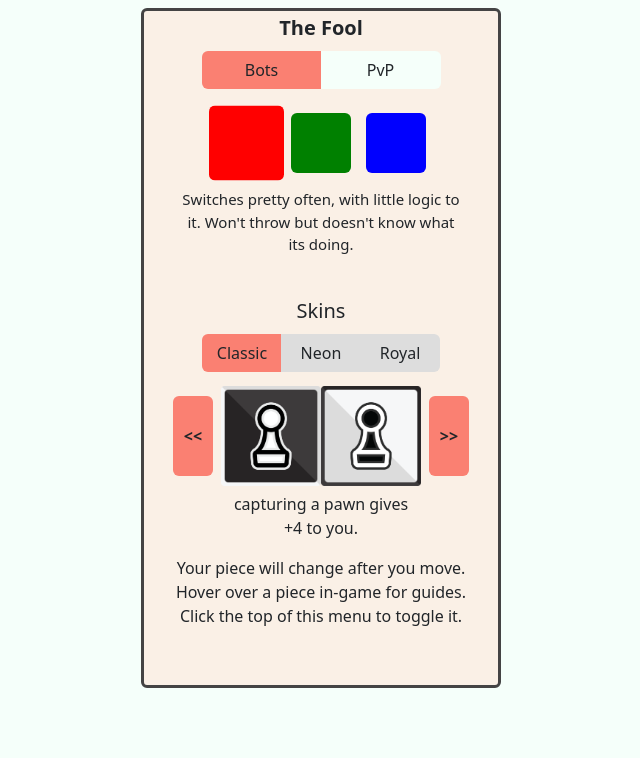
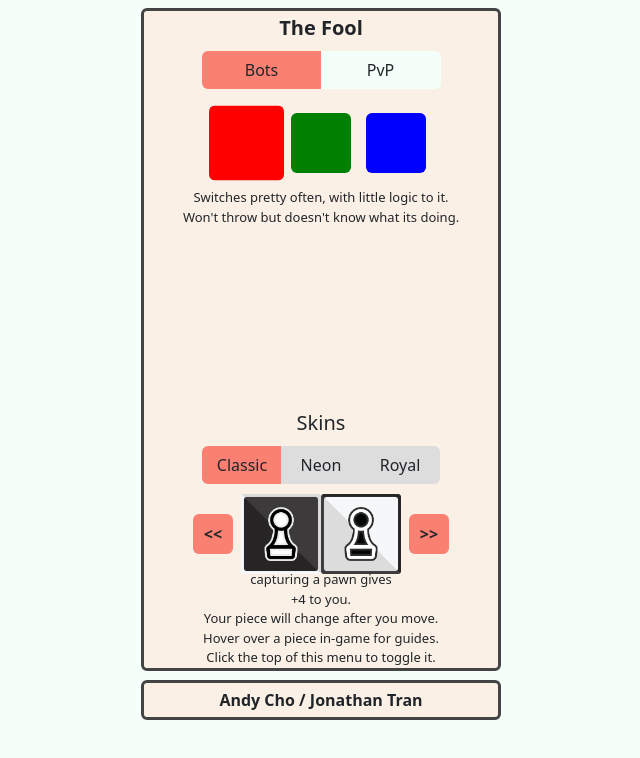
Before and after one commit to jotyot/switch-chess, a React (Vite) app: page / in a window 1280 px wide. Shown: the top 758 px of the page, without its empty margins (319-959 px from the left). Built offline with nearby package versions, Linux system fonts and the light colour scheme.

Commit message:
credit maybe

```diff
--- a/src/App.tsx
+++ b/src/App.tsx
@@ -26,8 +26,8 @@ function App() {
     >
       <div
         style={{
-          height: "690px",
-          minHeight: "690px",
+          height: "672px",
+          minHeight: "672px",
           overflow: "hidden",
           userSelect: "none",
         }}
@@ -54,6 +54,24 @@ function App() {
           />
         )}
       </div>
+      <div
+        className="container position-relative rounded mt-2 d-flex justify-content-center align-items-center"
+        style={{
+          width: 360 + "px",
+          height: 40 + "px",
+          backgroundColor: Colors.secondary,
+          transitionProperty: "height",
+          transitionDuration: ".5s",
+          overflow: "hidden",
+          borderStyle: "solid",
+          borderWidth: "3px",
+          borderColor: Colors.dark,
+          fontSize: "16px",
+          fontWeight: "bold",
+        }}
+      >
+        Andy Cho / Jonathan Tran
+      </div>
     </div>
   );
 }
--- a/src/components/Menu/ArrowButton.tsx
+++ b/src/components/Menu/ArrowButton.tsx
@@ -10,7 +10,7 @@ function ArrowButton({ text, onClick }: Props) {
       className="position-relative mx-2 d-flex justify-content-center rounded align-items-center hover btn"
       style={{
         width: "40px",
-        height: "80px",
+        height: "40px",
         backgroundColor: Colors.primary,
         fontWeight: "bold",
       }}
--- a/src/components/Menu/GameTips.tsx
+++ b/src/components/Menu/GameTips.tsx
@@ -1,6 +1,6 @@
 function GameTips() {
   return (
-    <div className="mt-3 text-center">
+    <div className="text-center" style={{ fontSize: "13px" }}>
       <div>Your piece will change after you move.</div>
       <div>Hover over a piece in-game for guides.</div>
       <div>Click the top of this menu to toggle it.</div>
--- a/src/components/Menu/OpponentCard.tsx
+++ b/src/components/Menu/OpponentCard.tsx
@@ -35,7 +35,7 @@ function OpponentCard({
   setPiece,
 }: Props) {
   const closeHeight = 40;
-  const openHeight = 680;
+  const openHeight = 663;
 
   const [open, setOpen] = useState(true);
   function toggleGame() {
@@ -105,12 +105,14 @@ function OpponentCard({
           )}
           <div
             className="text-center mt-2 mx-4"
-            style={{ fontSize: "15px", height: "60px" }}
+            style={{ fontSize: "13px", height: "120px" }}
           >
             {opponent.description}
           </div>
+
+          <div style={{ marginTop: 100 + "px" }}>
             <div
-            className="text-center position-relative mt-5"
+              className="text-center position-relative"
               style={{ fontSize: "20px" }}
             >
               {"Skins"}
@@ -125,6 +127,7 @@ function OpponentCard({
             <PointsInfo piece={piece} />
             <GameTips />
           </div>
+        </div>
       }
     </div>
   );
--- a/src/components/Menu/PieceDisplay.tsx
+++ b/src/components/Menu/PieceDisplay.tsx
@@ -19,7 +19,7 @@ function PieceDisplay({ skinID, piece, setPiece }: Props) {
     "SuperPawn",
   ];
   const selected = useRef(pieces.indexOf(piece));
-  const squareSize = 100;
+  const squareSize = 80;
 
   function cyclePiece(add: boolean) {
     add
@@ -31,7 +31,10 @@ function PieceDisplay({ skinID, piece, setPiece }: Props) {
   }
 
   return (
-    <div className="d-flex position-relative justify-content-center mt-4 align-items-center">
+    <div
+      className="d-flex position-relative justify-content-center align-items-center"
+      style={{ marginTop: "30px" }}
+    >
       <ArrowButton
         text="<<"
         onClick={() => {
--- a/src/components/Menu/PointsInfo.tsx
+++ b/src/components/Menu/PointsInfo.tsx
@@ -7,7 +7,7 @@ interface Props {
 function PointsInfo({ piece }: Props) {
   const [p, o] = PiecePoints.get(piece) || [0, 0];
   return (
-    <div>
+    <div style={{ fontSize: "13px" }}>
       <div className="d-flex justify-content-center mt-3">
         {"capturing a " + piece.toLowerCase() + " gives"}
       </div>
```
Lines whose indentation alone changed are shown as unchanged.
